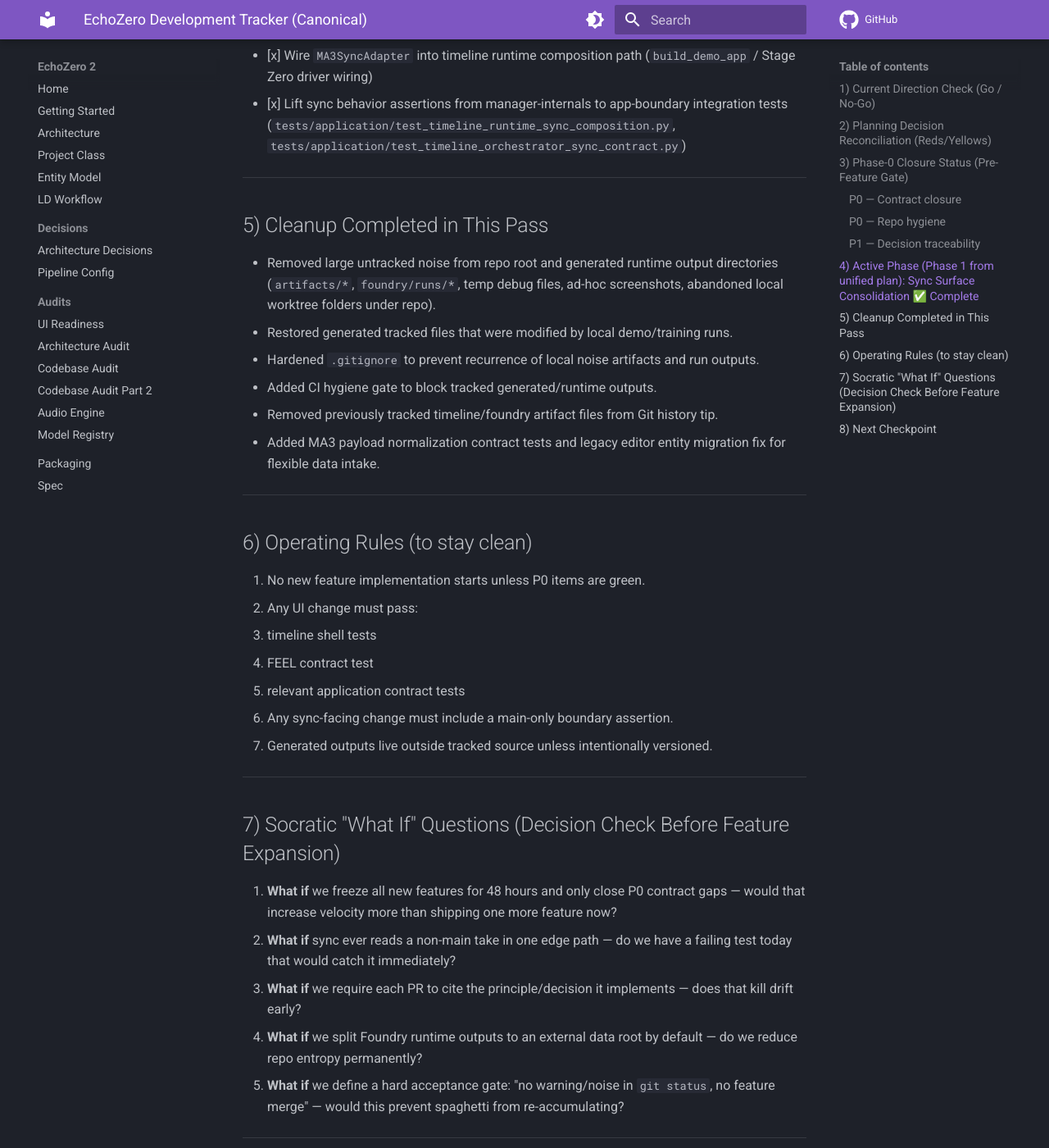
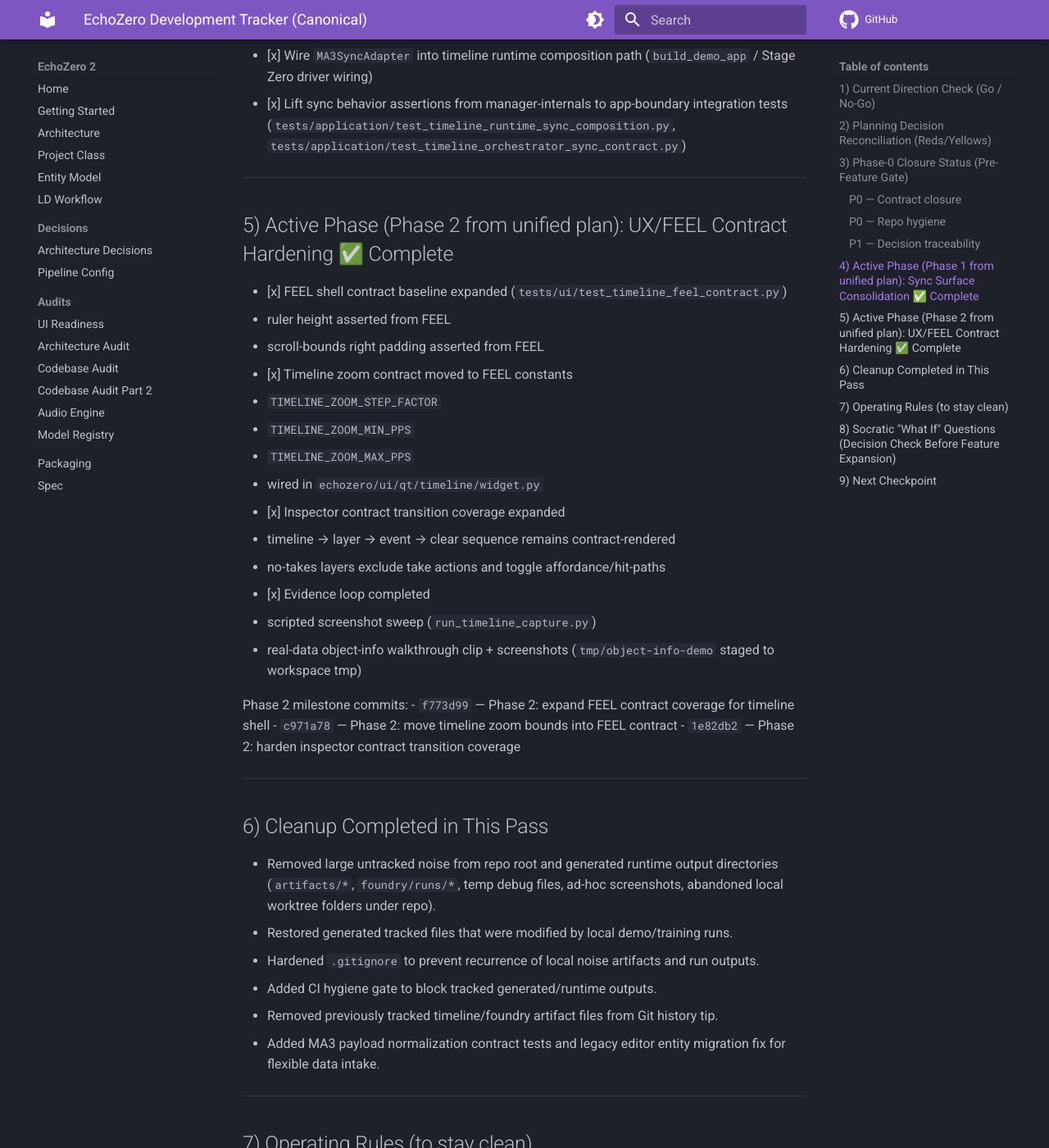
Before and after one commit to gdennen0/EchoZero, an MkDocs documentation site: the page built from docs/DEVELOPMENT-TRACKER.md, in a window 1280 px wide and 1400 px high, scrolled down 2738 px. Shown: the whole window at 82% size. Built offline with MkDocs 1.6.1 and Material for MkDocs 9.7.7, drawn with Linux system fonts in a browser that asks for light colours; comment, search, counter and statistics services are not loaded; some of the changed text lies outside the part shown.

Commit message:
Mark phase 2 complete with FEEL/inspector evidence summary

```diff
--- a/docs/DEVELOPMENT-TRACKER.md
+++ b/docs/DEVELOPMENT-TRACKER.md
@@ -64,7 +64,31 @@ Reference baseline: `docs/DISTILLATION-CONFORMANCE-AUDIT-2026-04-04.md`
 
 ---
 
-## 5) Cleanup Completed in This Pass
+## 5) Active Phase (Phase 2 from unified plan): UX/FEEL Contract Hardening ✅ Complete
+
+- [x] FEEL shell contract baseline expanded (`tests/ui/test_timeline_feel_contract.py`)
+  - ruler height asserted from FEEL
+  - scroll-bounds right padding asserted from FEEL
+- [x] Timeline zoom contract moved to FEEL constants
+  - `TIMELINE_ZOOM_STEP_FACTOR`
+  - `TIMELINE_ZOOM_MIN_PPS`
+  - `TIMELINE_ZOOM_MAX_PPS`
+  - wired in `echozero/ui/qt/timeline/widget.py`
+- [x] Inspector contract transition coverage expanded
+  - timeline → layer → event → clear sequence remains contract-rendered
+  - no-takes layers exclude take actions and toggle affordance/hit-paths
+- [x] Evidence loop completed
+  - scripted screenshot sweep (`run_timeline_capture.py`)
+  - real-data object-info walkthrough clip + screenshots (`tmp/object-info-demo` staged to workspace tmp)
+
+Phase 2 milestone commits:
+- `f773d99` — Phase 2: expand FEEL contract coverage for timeline shell
+- `c971a78` — Phase 2: move timeline zoom bounds into FEEL contract
+- `1e82db2` — Phase 2: harden inspector contract transition coverage
+
+---
+
+## 6) Cleanup Completed in This Pass
 - Removed large untracked noise from repo root and generated runtime output directories (`artifacts/*`, `foundry/runs/*`, temp debug files, ad-hoc screenshots, abandoned local worktree folders under repo).
 - Restored generated tracked files that were modified by local demo/training runs.
 - Hardened `.gitignore` to prevent recurrence of local noise artifacts and run outputs.
@@ -96,8 +120,6 @@ Reference baseline: `docs/DISTILLATION-CONFORMANCE-AUDIT-2026-04-04.md`
 
 ---
 
-## 8) Next Checkpoint
+## 9) Next Checkpoint
 
-When P0 is complete, update this file and mark:
-- **Direction:** ✅ Correct
-- **Readiness:** ✅ Add next feature tranche
+Phase 2 complete. Next checkpoint: Phase 3 DAW proof-pack execution order and acceptance criteria signoff.
```
Also changed, not shown: other parts of docs/DEVELOPMENT-TRACKER.md (+3 -3 lines), docs/PHASE2-SUMMARY-2026-04-10.md (added, +60 -0 lines).
